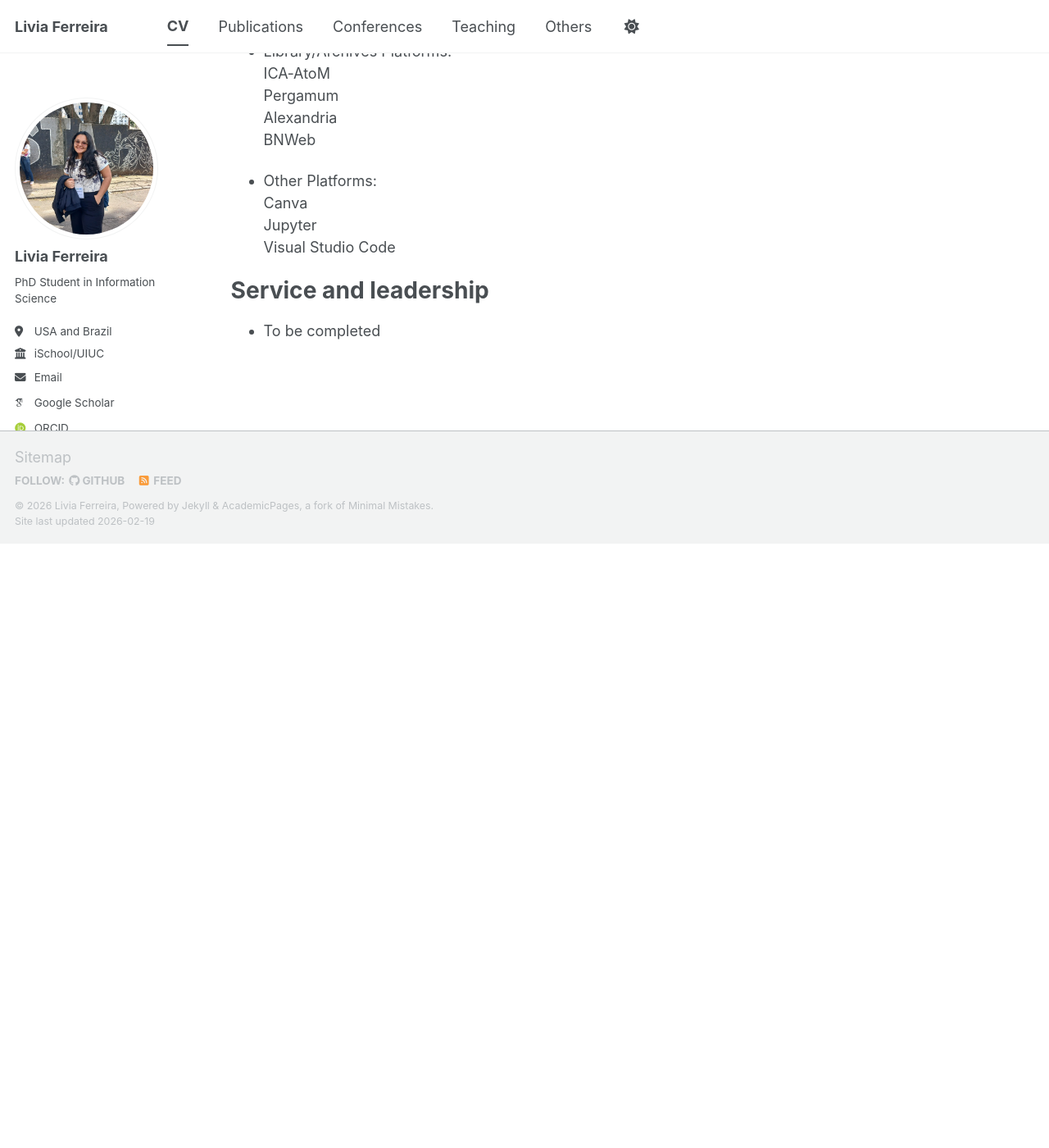
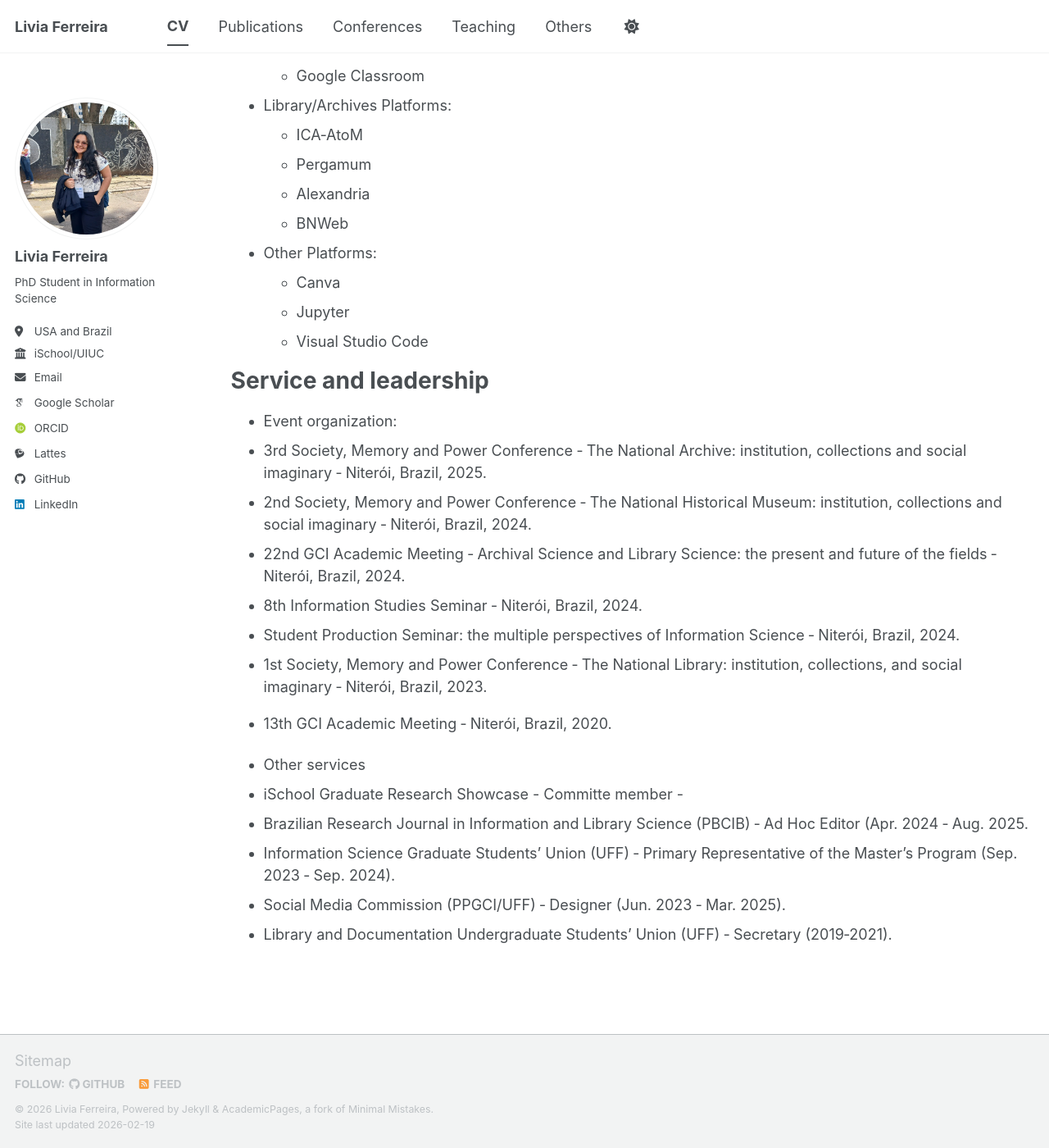
Before and after one commit to liviaf2/liviaf2.github.io, a Jekyll site: the page built from _pages/cv.md, in a window 1280 px wide and 1400 px high, scrolled down 1148 px. Shown: the whole window at 82% size. Built offline with Jekyll 4.4.1, drawn with Linux system fonts in a browser that asks for light colours; some web fonts are replaced; a script bundle is joined from its source files by our own code; library files that are not in the unit come from our copies; before the commit the page ends 1811 px from its top, so only the background shows below that.

Commit message:
CV service

```diff
--- a/_pages/cv.md
+++ b/_pages/cv.md
@@ -35,28 +35,42 @@ Work experience
 Skills
 ======
  * Languages: <br>
-  Portuguese (Native) <br>
-  English (Fluent: 99/120 in TOEFL iBT) <br>
-  Spanish (Elementary) <br>
-  French (Beginner) <br>
-  Brazilian Sign Language (Beginner) <br>
+  - Portuguese (Native) <br>
+  - English (Fluent: 99/120 in TOEFL iBT) <br>
+  - Spanish (Elementary) <br>
+  - French (Beginner) <br>
+  - Brazilian Sign Language (Beginner) <br>
 
  * Learning management systems: <br>
-   Canvas <br>
-   Moodle <br>
-   Google Classroom <br>
+   - Canvas <br>
+   - Moodle <br>
+   - Google Classroom <br>
 
  * Library/Archives Platforms: <br>
-   ICA‑AtoM <br>
-   Pergamum <br>
-   Alexandria <br>
-   BNWeb <br>
+   - ICA‑AtoM <br>
+   - Pergamum <br>
+   - Alexandria <br>
+   - BNWeb <br>
 
  * Other Platforms: <br>
-   Canva <br>
-   Jupyter <br>
-   Visual Studio Code <br>
+   - Canva <br>
+   - Jupyter <br>
+   - Visual Studio Code <br>
 
 Service and leadership
 ======
-* To be completed
+* Event organization:
+- 3rd Society, Memory and Power Conference ‑ The National Archive: institution, collections and social imaginary ‑ Niterói, Brazil, 2025.
+- 2nd Society, Memory and Power Conference ‑ The National Historical Museum: institution, collections and social imaginary ‑ Niterói, Brazil, 2024.
+- 22nd GCI Academic Meeting ‑ Archival Science and Library Science: the present and future of the fields ‑ Niterói, Brazil, 2024.
+- 8th Information Studies Seminar ‑ Niterói, Brazil, 2024.
+- Student Production Seminar: the multiple perspectives of Information Science ‑ Niterói, Brazil, 2024.
+- 1st Society, Memory and Power Conference ‑ The National Library: institution, collections, and social imaginary ‑ Niterói, Brazil, 2023.
+- 13th GCI Academic Meeting ‑ Niterói, Brazil, 2020.
+
+* Other services
+- iSchool Graduate Research Showcase - Committe member -
+- Brazilian Research Journal in Information and Library Science (PBCIB) ‑ Ad Hoc Editor (Apr. 2024 ‑ Aug. 2025.
+- Information Science Graduate Students’ Union (UFF) ‑ Primary Representative of the Master’s Program (Sep. 2023 ‑ Sep. 2024).
+- Social Media Commission (PPGCI/UFF) ‑ Designer (Jun. 2023 ‑ Mar. 2025).
+- Library and Documentation Undergraduate Students’ Union (UFF) ‑ Secretary (2019‑2021).
```
